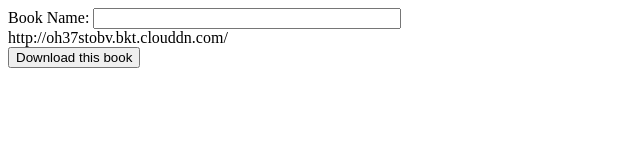
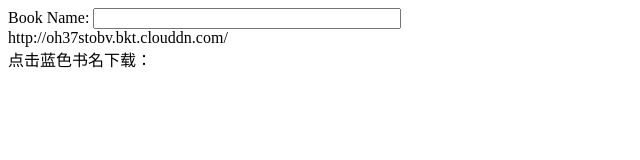
Before and after one commit to Arethusa2012/DownloadBookofBookcloud, a browser extension: page index.html in a window 1280 px wide. Shown: the whole page, without its empty margins (0-640 px from the left). Drawn offline with nearby package versions, Linux system fonts and the light colour scheme.

Commit message:
add 4 books

```diff
--- a/index.html
+++ b/index.html
@@ -21,7 +21,7 @@
 	<span>Book Name:</span>
 	<input type="input" ng-model="bookname" class="name-input"></input>
 	<div ng-bind="getUrl(bookname)"></div>
-	<input type="button" ng-click="downloadBook()" value="Download this book"></input>
+	<span>点击蓝色书名下载：</span>
 	<a href="{{getUrl(bookname)}}" target="_blank" >{{bookname}}</a>
 </body>
 </html>
```
Also changed, not shown: 5 other files.
